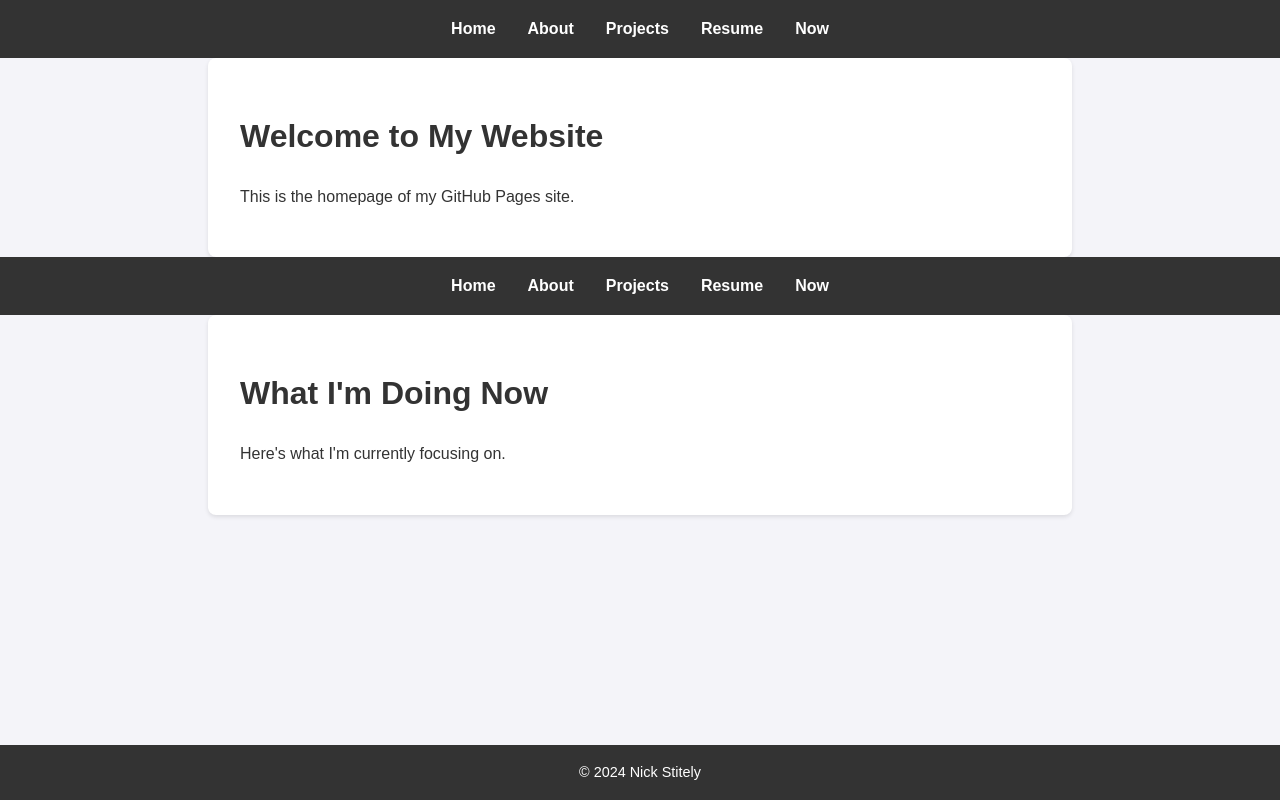
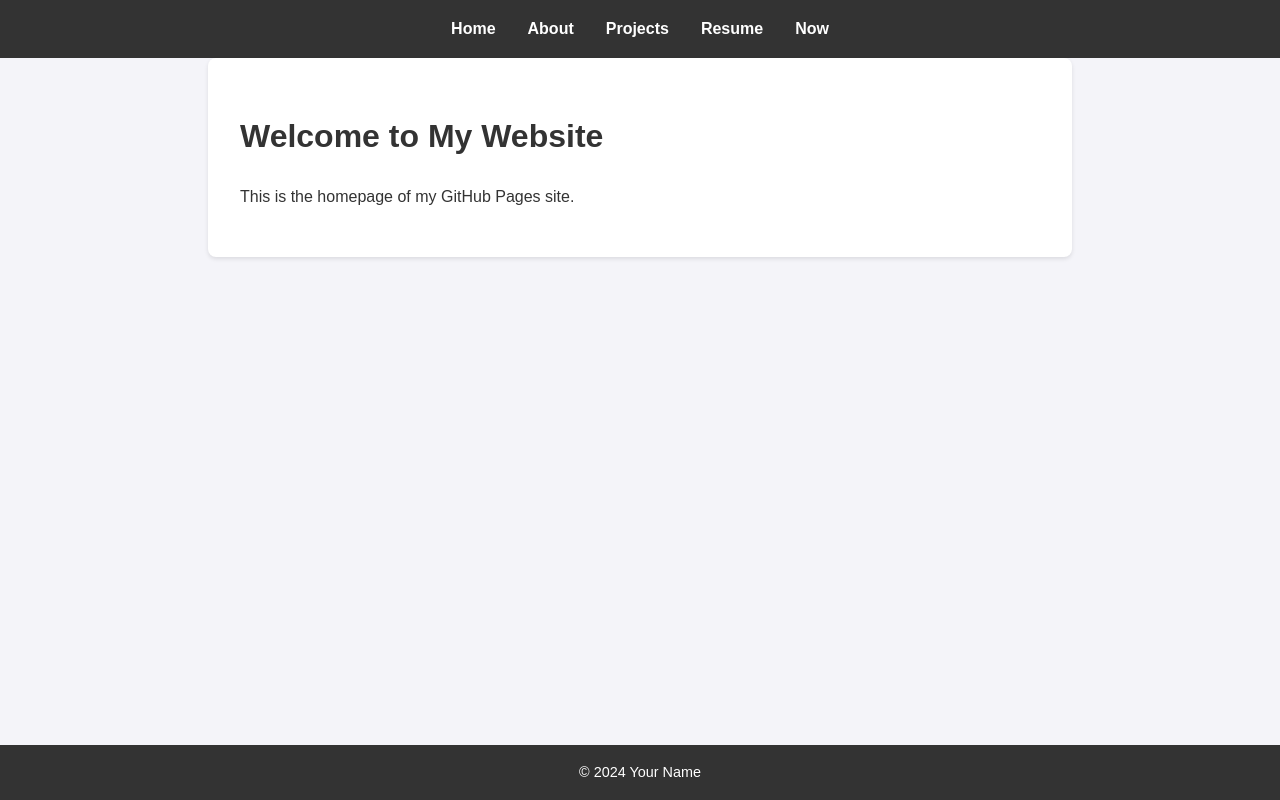
Before and after one commit to nstitely/nstitely.github.io, a plain HTML site: page index.html in a window 1280 px wide. Drawn offline with Linux system fonts and the light colour scheme.

Commit message:
styles fixed

```diff
--- a/index.html
+++ b/index.html
@@ -29,36 +29,3 @@
     </footer>
 </body>
 </html>
-
-<!-- Now Page -->
-<!DOCTYPE html>
-<html lang="en">
-<head>
-    <meta charset="UTF-8">
-    <meta name="viewport" content="width=device-width, initial-scale=1.0">
-    <title>Now</title>
-    <link rel="stylesheet" href="css/styles.css">
-</head>
-<body>
-    <header>
-        <nav>
-            <ul>
-                <li><a href="index.html">Home</a></li>
-                <li><a href="about.html">About</a></li>
-                <li><a href="projects.html">Projects</a></li>
-                <li><a href="resume.html">Resume</a></li>
-                <li><a href="now.html">Now</a></li>
-            </ul>
-        </nav>
-    </header>
-
-    <main>
-        <h1>What I'm Doing Now</h1>
-        <p>Here's what I'm currently focusing on.</p>
-    </main>
-
-    <footer>
-        <p>&copy; 2024 Nick Stitely</p>
-    </footer>
-</body>
-</html>
```
